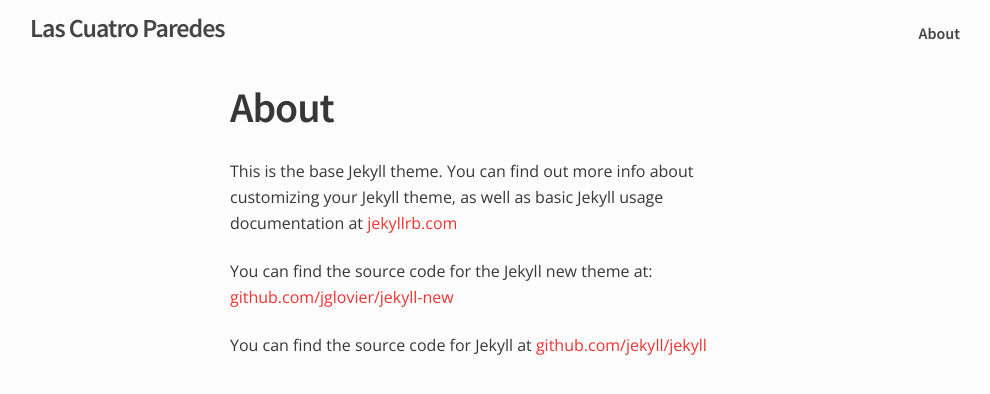
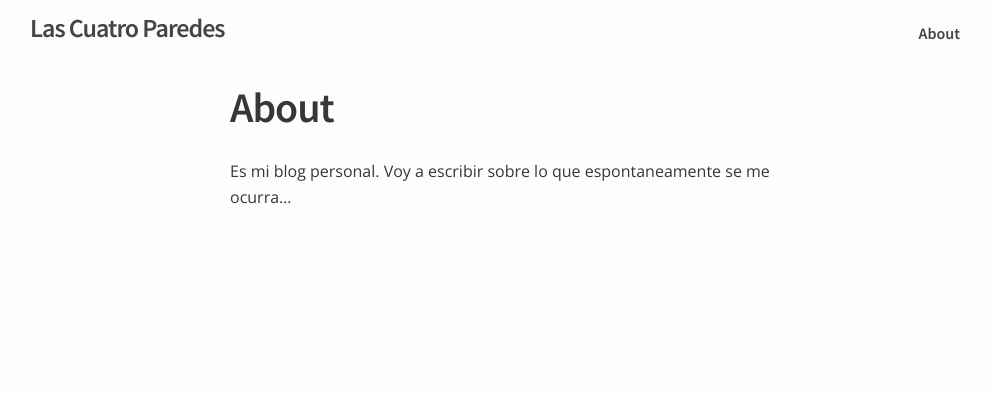
Before and after one commit to Caquita-beep/Caquita-beep.github.io, a Jekyll site: the page built from about.md, in a window 1280 px wide. Shown: the top 394 px of the page, without its empty margins (140-1130 px from the left). Built offline with Jekyll 4.4.1, drawn with Linux system fonts in a browser that asks for light colours; a script that is not in the unit is left out.

Commit message:
Update about.md

```diff
--- a/about.md
+++ b/about.md
@@ -4,8 +4,4 @@ title: About
 permalink: /about/
 ---
 
-This is the base Jekyll theme. You can find out more info about customizing your Jekyll theme, as well as basic Jekyll usage documentation at [jekyllrb.com](http://jekyllrb.com/)
-
-You can find the source code for the Jekyll new theme at: [github.com/jglovier/jekyll-new](https://github.com/jglovier/jekyll-new)
-
-You can find the source code for Jekyll at [github.com/jekyll/jekyll](https://github.com/jekyll/jekyll)
+Es mi blog personal. Voy a escribir sobre lo que espontaneamente se me ocurra...
```
